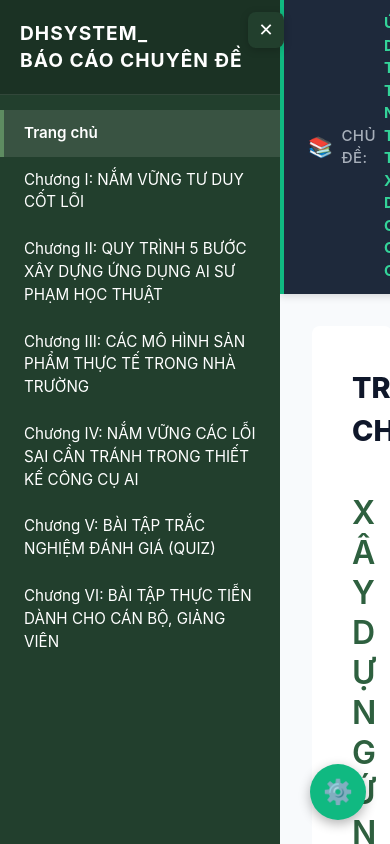
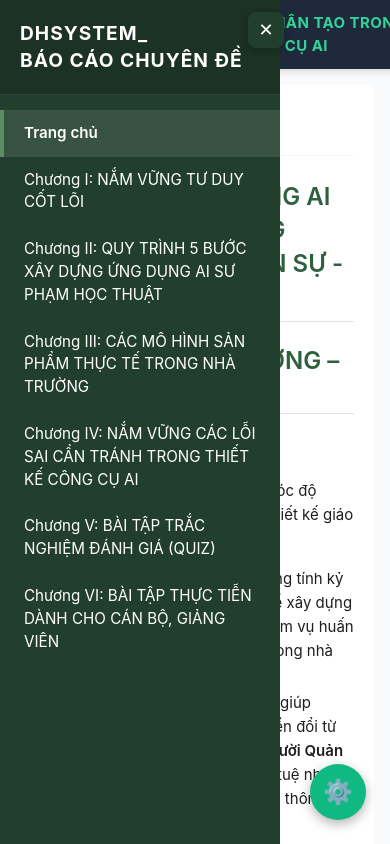
Before and after one commit to danghoangsqtt-sys/ai-maker-doc, a React (Vite) app: page / in a window 390 px wide. Built offline with nearby package versions, Linux system fonts and the light colour scheme.

Commit message:
style: fix mobile responsiveness for sidebar and tables

```diff
--- a/src/App.jsx
+++ b/src/App.jsx
@@ -188,9 +188,11 @@ function App() {
         onToggle={() => setSidebarOpen(!sidebarOpen)}
         courseData={courseData}
       />
-      <div style={{
+      <div
+        id="main-wrapper"
+        className={sidebarOpen ? 'sidebar-open' : ''}
+        style={{
         flex: 1,
-        marginLeft: sidebarOpen ? '280px' : '0',
         transition: 'margin-left 0.3s ease',
         overflow: 'hidden',
         display: 'flex'
--- a/src/index.css
+++ b/src/index.css
@@ -348,3 +348,95 @@ h1, h2, h3, h4 {
   font-size: 1.2rem;
   font-weight: bold;
 }
+
+/* Mobile Responsiveness */
+@media (min-width: 769px) {
+  #main-wrapper.sidebar-open {
+    margin-left: 280px !important;
+  }
+}
+
+@media (max-width: 768px) {
+  #main-wrapper {
+    margin-left: 0 !important;
+  }
+
+  .content-body {
+    padding: 16px !important;
+  }
+
+  .content-body > div {
+    padding: 20px !important;
+  }
+
+  h1 {
+    font-size: 1.5rem !important;
+    line-height: 1.4 !important;
+  }
+
+  .content-header h1 {
+    font-size: 1.4rem !important;
+  }
+
+  /* Fix AI Comparison Table breaking out of view */
+  .ai-comparison-wrapper table {
+    display: block;
+    width: 100%;
+  }
+
+  .ai-comparison-wrapper thead {
+    display: none;
+  }
+
+  .ai-comparison-wrapper tbody,
+  .ai-comparison-wrapper tr,
+  .ai-comparison-wrapper td {
+    display: block;
+    width: 100%;
+    padding: 16px !important;
+  }
+
+  .ai-comparison-wrapper td {
+    margin-bottom: 20px;
+    border: 1px solid var(--border-color);
+  }
+
+  .ai-comparison-wrapper .before-cell {
+    border-radius: 12px 12px 0 0 !important;
+    border-bottom: none !important;
+  }
+
+  .ai-comparison-wrapper .after-cell {
+    border-radius: 0 0 12px 12px !important;
+    border-top: none !important;
+  }
+
+  /* Markdown Tables Responsive */
+  .markdown-body table {
+    display: block;
+    width: 100%;
+    overflow-x: auto;
+  }
+
+  /* Mermaid Viewer fix */
+  .chart-container {
+    padding: 10px;
+    overflow-x: auto;
+    -webkit-overflow-scrolling: touch;
+  }
+
+  /* Theme Banner fix */
+  .theme-banner {
+    padding: 16px !important;
+    flex-direction: column;
+    align-items: flex-start !important;
+    gap: 12px;
+  }
+
+  /* Typography fine-tuning */
+  .markdown-body p,
+  .markdown-body li {
+    font-size: 15px !important;
+    line-height: 1.6 !important;
+  }
+}
```
